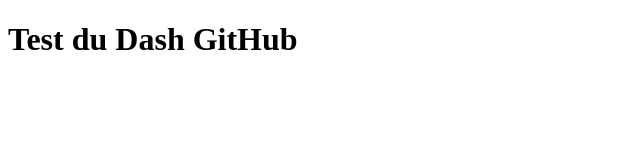
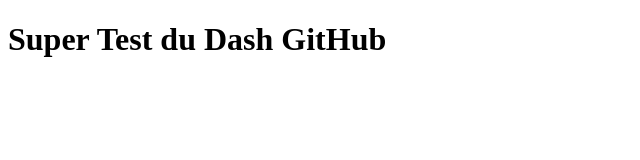
Before and after one commit to baptistev59/Test-gitHub-Dash, a plain HTML site: page index.html in a window 1280 px wide. Shown: the whole page, without its empty margins (0-640 px from the left). Drawn offline with Linux system fonts and the light colour scheme.

Commit message:
Modif du titre H1

```diff
--- a/index.html
+++ b/index.html
@@ -6,6 +6,6 @@
     <title>Document</title>
 </head>
 <body>
-    <h1>Test du Dash GitHub</h1>
+    <h1>Super Test du Dash GitHub</h1>
 </body>
 </html>
```
